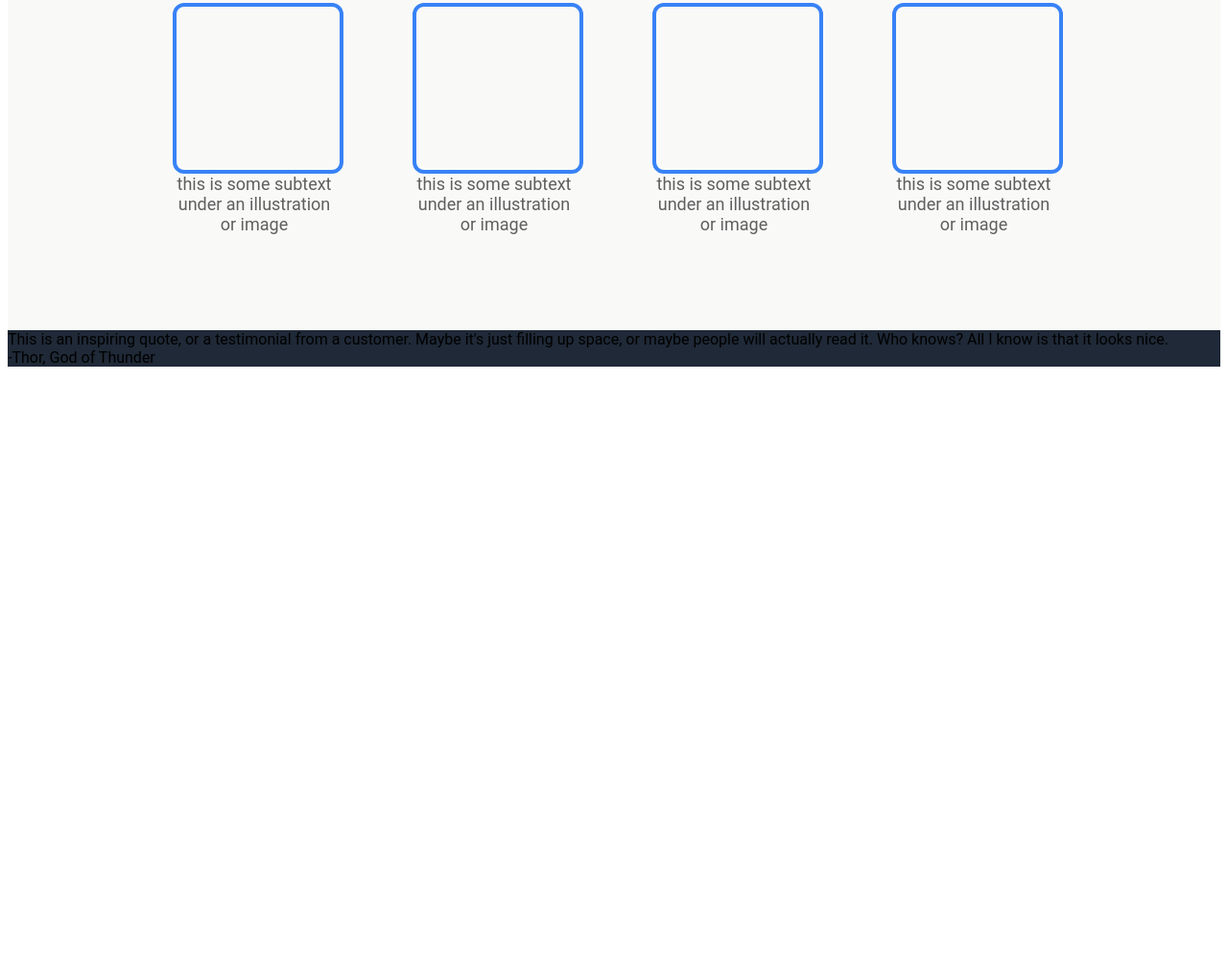
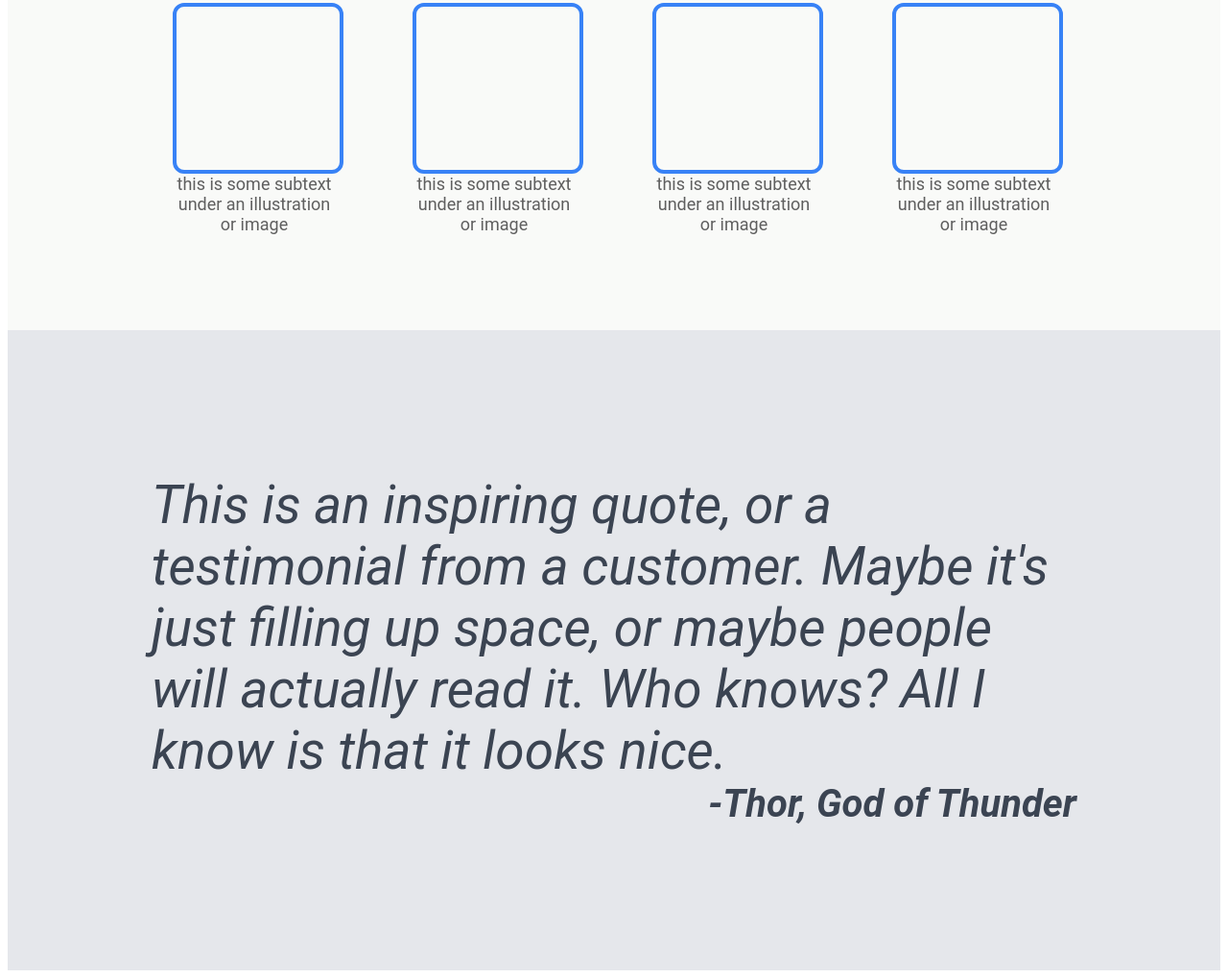
Before and after one commit to Mehdi303/Landing-page, a plain HTML site: page index.html in a window 1280 px wide. Shown: the part 694-1713 px from the top of the page at 96% size. Before the commit the page ends 1084 px from the top, so only its background shows below. Drawn offline with Linux system fonts and the light colour scheme.

Commit message:
did quote section

```diff
--- a/styles.css
+++ b/styles.css
@@ -131,5 +131,22 @@ h2 {
     font-size: 18px;
     color: #5f5f5f;
     text-align: center;
+}
 
+
+.quote-section {
+    background-color: #E5E7EB;
+    padding: 150px;
 }
+
+.quote {
+    font-size: 55px;
+    font-style: italic;
+    color: #3b4452;
+}
+
+.author {
+    font-weight: bold;
+    text-align: end;
+    font-size: 40px;
+}
```
Also changed, not shown: index.html (+0 -1 lines).
